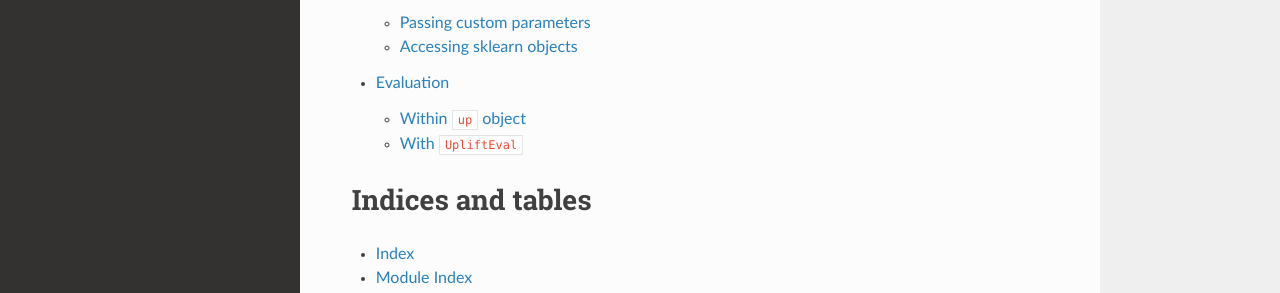
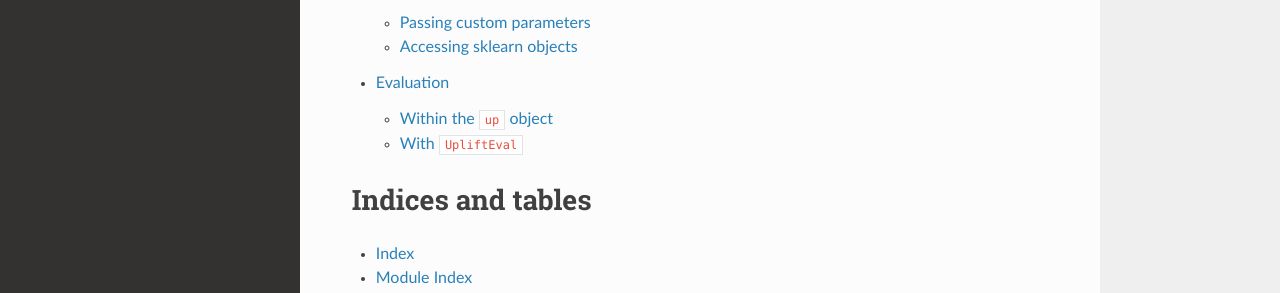
Before and after one commit to wayfair/pylift, a Sphinx documentation site: the page built from docs/index.rst, in a window 1280 px wide and 1000 px high. Shown: the part 497-790 px from the top of the window. Built offline with Sphinx 7.4.7 and the Read the Docs theme 2.0.0, drawn with Linux system fonts in a browser that asks for light colours.

Commit message:
Fix wording.

```diff
--- a/docs/evaluation.md
+++ b/docs/evaluation.md
@@ -1,6 +1,6 @@
 # Evaluation
 
-## Within `up` object
+## Within the `up` object
 
 All curves can be plotted using
 
```
